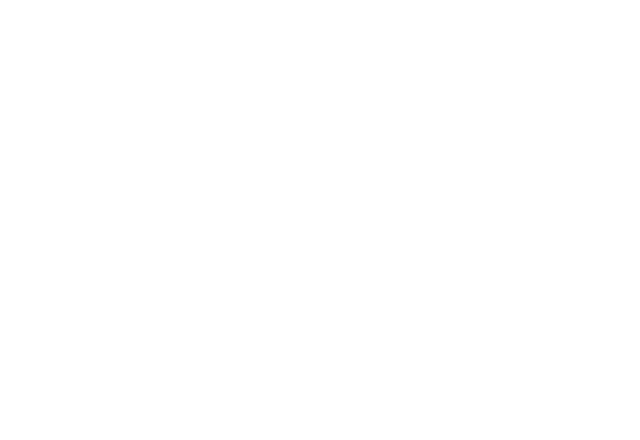
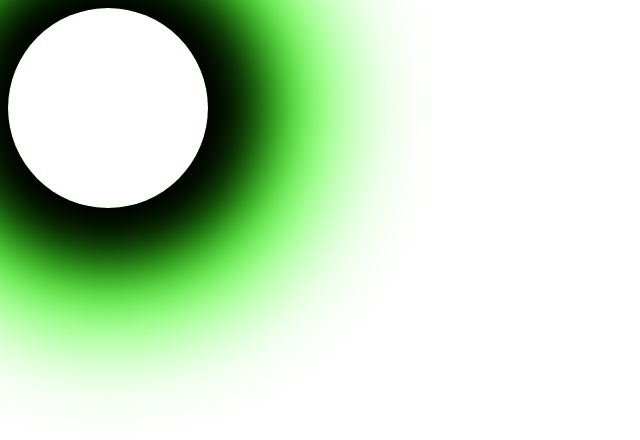
Before and after one commit to DarioFungueirinhoDuro/CV_DFD, a Next.js app in the folder nextjs-blog/: page / in a window 1280 px wide. Shown: the top 440 px of the page, without its empty margins (0-640 px from the left). Built offline with nearby package versions, Linux system fonts and the light colour scheme.

Commit message:
Background

```diff
--- a/nextjs-blog/pages/index.js
+++ b/nextjs-blog/pages/index.js
@@ -8,7 +8,8 @@ export default function Home() {
         <link rel="icon" href="/favicon.ico" />
       </Head>
 
-      <main className="">
+      <main className="bg-black h-screen flex flex-row relative justify-center items-center">
+        <div style={{width:"200px" , height:"200px" , borderRadius:"50%" , boxShadow:"0 0 60px 60px #000,0 0 100px 120px #39FF14"}} className='bg-black'></div>
       </main>
       <footer>
       </footer>
```
